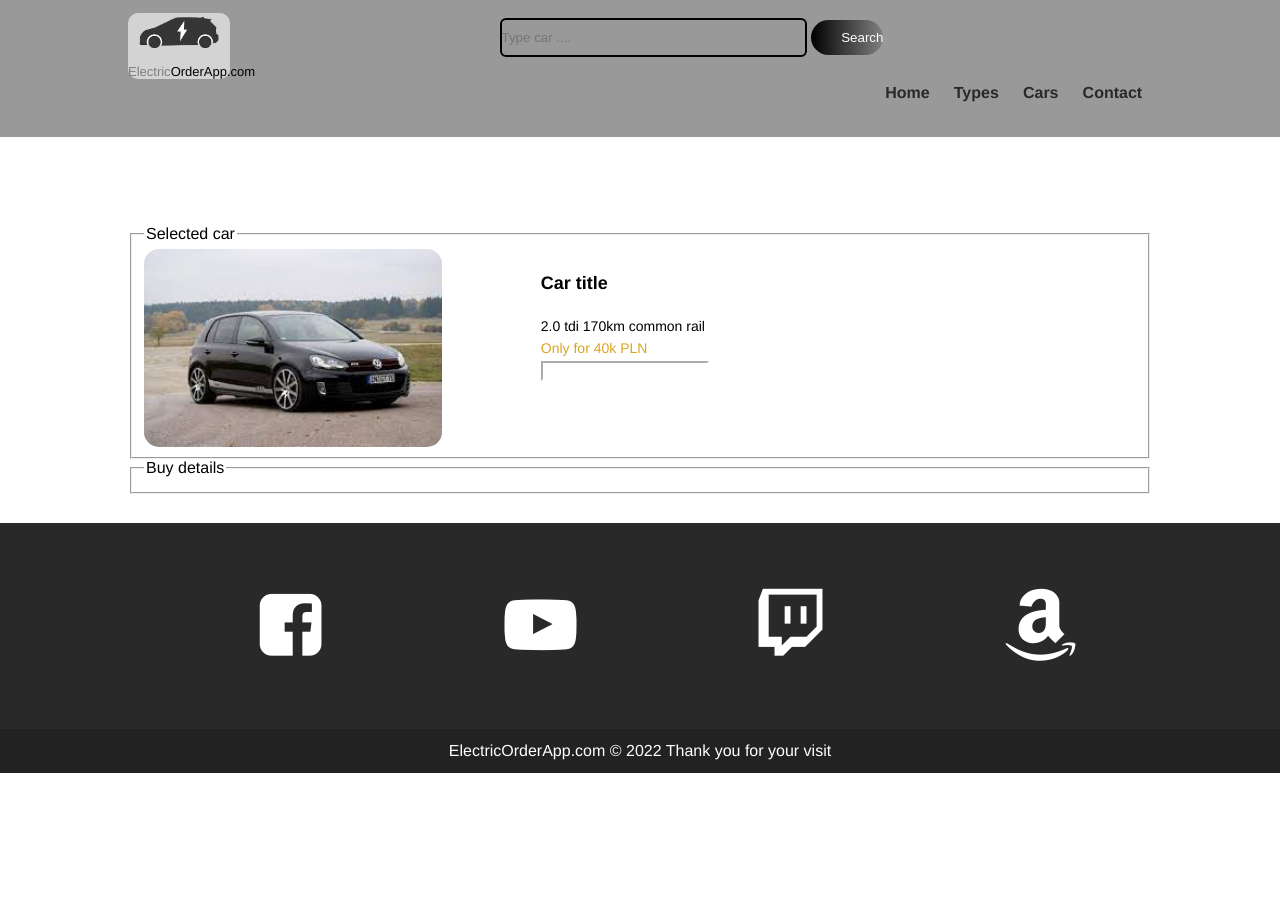
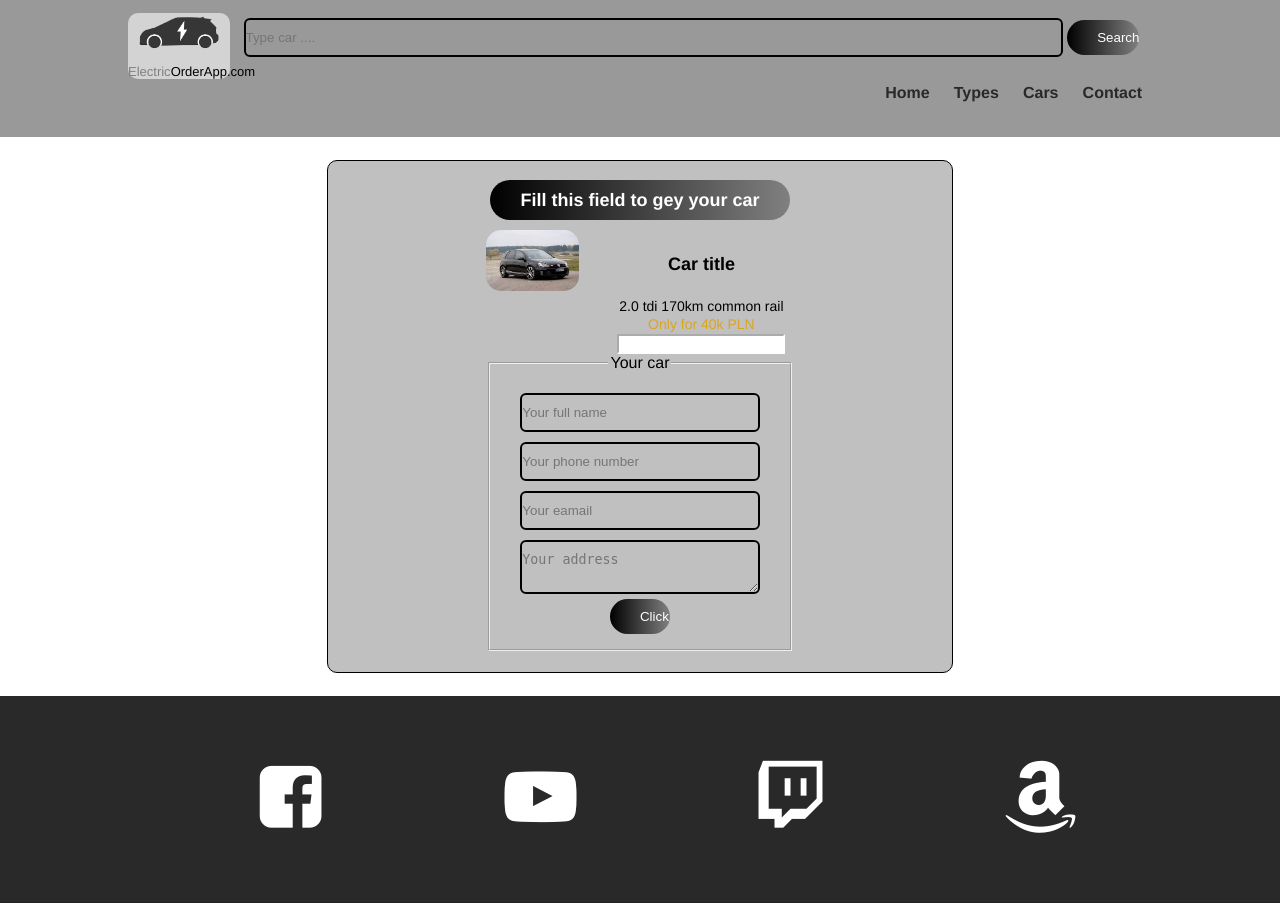
Before and after one commit to Conrado1212/SimpleCarOrderPage, a PHP site: page /buy.html in a window 1280 px wide. Shown: the top 903 px of the page. Before the commit the page ends 773 px from the top, so only its background shows below. Run offline with PHP 8.4, Linux system fonts and the light colour scheme.

Commit message:
add form to buy a car

```diff
--- a/buy.html
+++ b/buy.html
@@ -47,12 +47,13 @@
     </nav>
 </div>
 </div>
-<section class="buy-search">
     <div class="conteiner">
-        <h2>Fill this form to confirm you buy</h2>
-        <form action="#" class="">
-            <fieldset>
-                <legend>Selected car</legend>
+        <div class="form-box">
+            <div class="button-box">
+                <h4 class="submit-btn">Fill this field to gey your car</h4>
+            </div>
+        <form action="#" class="input-group">
+
                 <div class="imgCar">
                     <img src="img/gtd.png" alt="Golf 6 gtd"class="img-resp img-curve">
                  </div>
@@ -61,19 +62,23 @@
                     <h4>Car title</h4>
                     <p class="engine">2.0 tdi 170km common rail</p>
                     <p class="price">Only for 40k PLN</p>
-                    <div class="buy-xd">
-                        <input type="number" name="how many" class="" value="1" required>
-                    </div>
+
+                        <input type="number" name="qty" class="resp-input" value="1" required>
+
                 </div>
-            </fieldset>
-            <fieldset>
-                <legend>Buy details</legend>
-                <div class="buy-xd"></div>
+          <fieldset>
+              <legend>Your car</legend>
+              <input type="text" class="input-field" placeholder="Your full name" required>
+              <input type="tel" class="input-field" placeholder="Your phone number" required>
+              <input type="email" class="input-field" placeholder="Your eamail" required>
+              <textarea type="address" class="input-field" placeholder="Your address" required></textarea><br>
+              <button type="submit" class="submit-btn">Click</button>
+
             </fieldset>
         </form>
     </div>
+    </div>
 
-</section>
 <section class="Social">
     <div class="social">
 
--- a/css/style.css
+++ b/css/style.css
@@ -148,7 +148,7 @@ a{
 
 }
 .input-field{
-    width:30%;
+    width:80%;
     padding: 10px 0;
     margin: 5px 0;
     border-left: 0;
@@ -246,7 +246,30 @@ h4{
     top:0;
     z-index: 100;
 }
-
+.input-group{
+   margin-left: auto;
+   margin-right: auto;
+    text-align: center;
+    width: 50%;
+}
+.form-box{
+    width: 60%;
+    margin: 1% auto;
+    background: #C0C0C0;
+    padding: 5px;
+    overflow:hidden;
+    border: 1px solid  black;
+    border-radius: 10px;
+}
+.button-box{
+    text-align: center;
+    margin-top: 1%;
+    padding: 3% 0;
+}
+fieldset{
+    margin-top: 2%;;
+    padding: 5% 0;
+}
 /*mobile */
 @media only screen and (max-width:768px){
     .logo{
@@ -305,5 +328,16 @@ h4{
       margin: 2%;
       margin-bottom: 5% auto;
     }
+    .input-group{
+        width: 90%;
+        margin: 2%;
+    }
+    .form-box{
+        width: 100%;
+    }
+    .button-box{
+        padding: 3% 0;
+        margin-top: 1%;
+    }
 
 }
```
